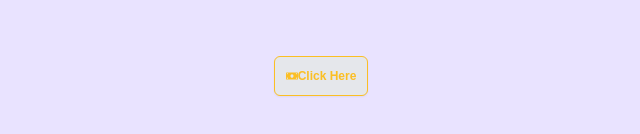
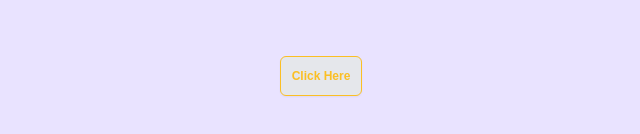
Before and after one commit to SGM-dev/react-component-library, a React (Vite) app: page / in a window 1280 px wide. Shown: the part 324-458 px from the top of the page, without its empty margins (319-959 px from the left). Built offline with nearby package versions, Linux system fonts and the light colour scheme.

Commit message:
remove react-icons as its not used anymore here

```diff
--- a/package.json
+++ b/package.json
@@ -12,8 +12,7 @@
   "dependencies": {
     "classnames": "^2.3.2",
     "react": "^18.2.0",
-    "react-dom": "^18.2.0",
-    "react-icons": "^4.11.0"
+    "react-dom": "^18.2.0"
   },
   "devDependencies": {
     "@types/react": "^18.2.15",
--- a/src/App.jsx
+++ b/src/App.jsx
@@ -1,12 +1,10 @@
 import "./App.css";
 import Button from "./components/Button/Button";
-import { FaMoneyBill } from "react-icons/fa";
 
 function App() {
   return (
     <main>
       <Button size="sm" variant="warning" onClick={() => console.log("...logging in")}>
-        <FaMoneyBill />
         Click Here
       </Button>
     </main>
```
Also changed, not shown: 1 other file (tests, documents, lock files or other folders).
